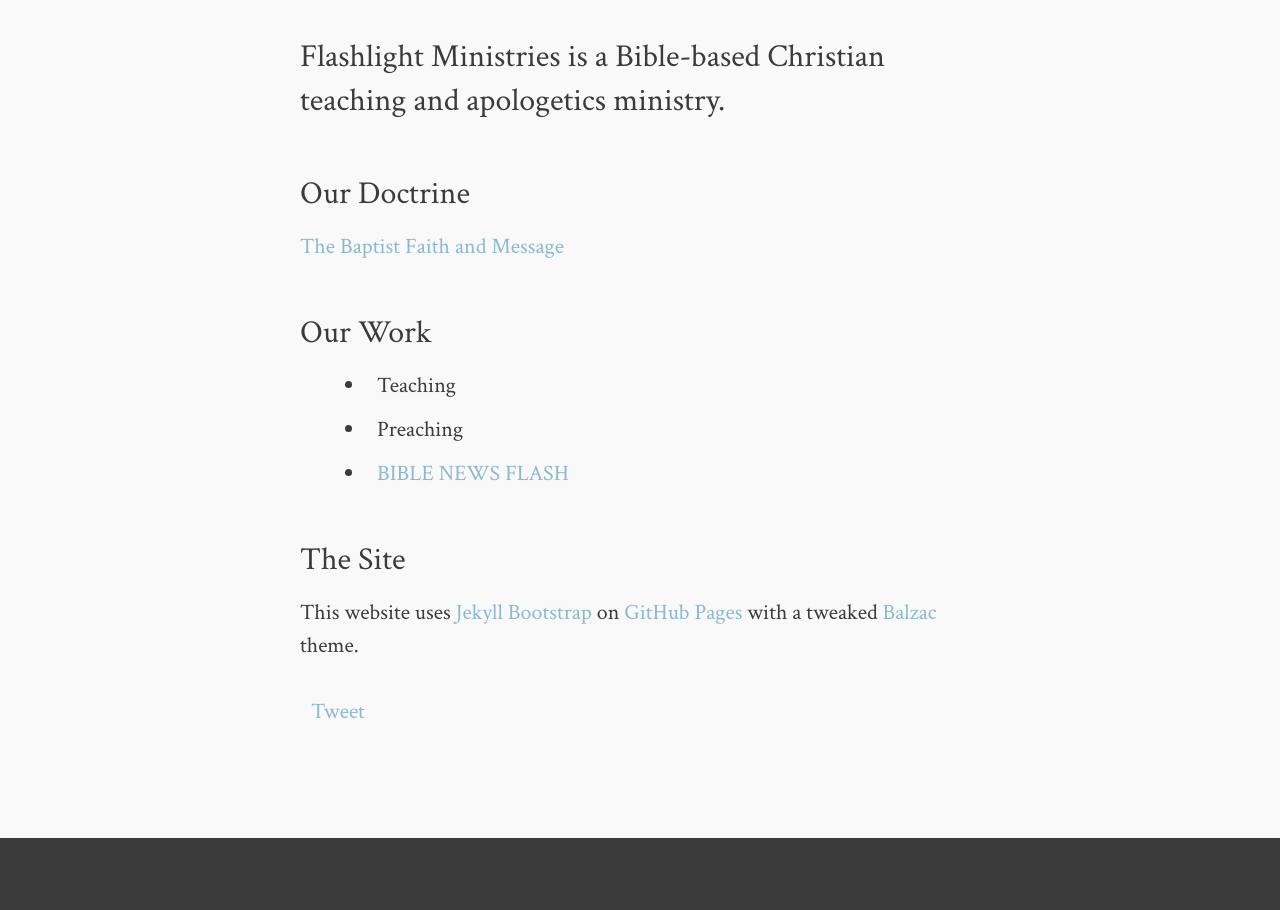
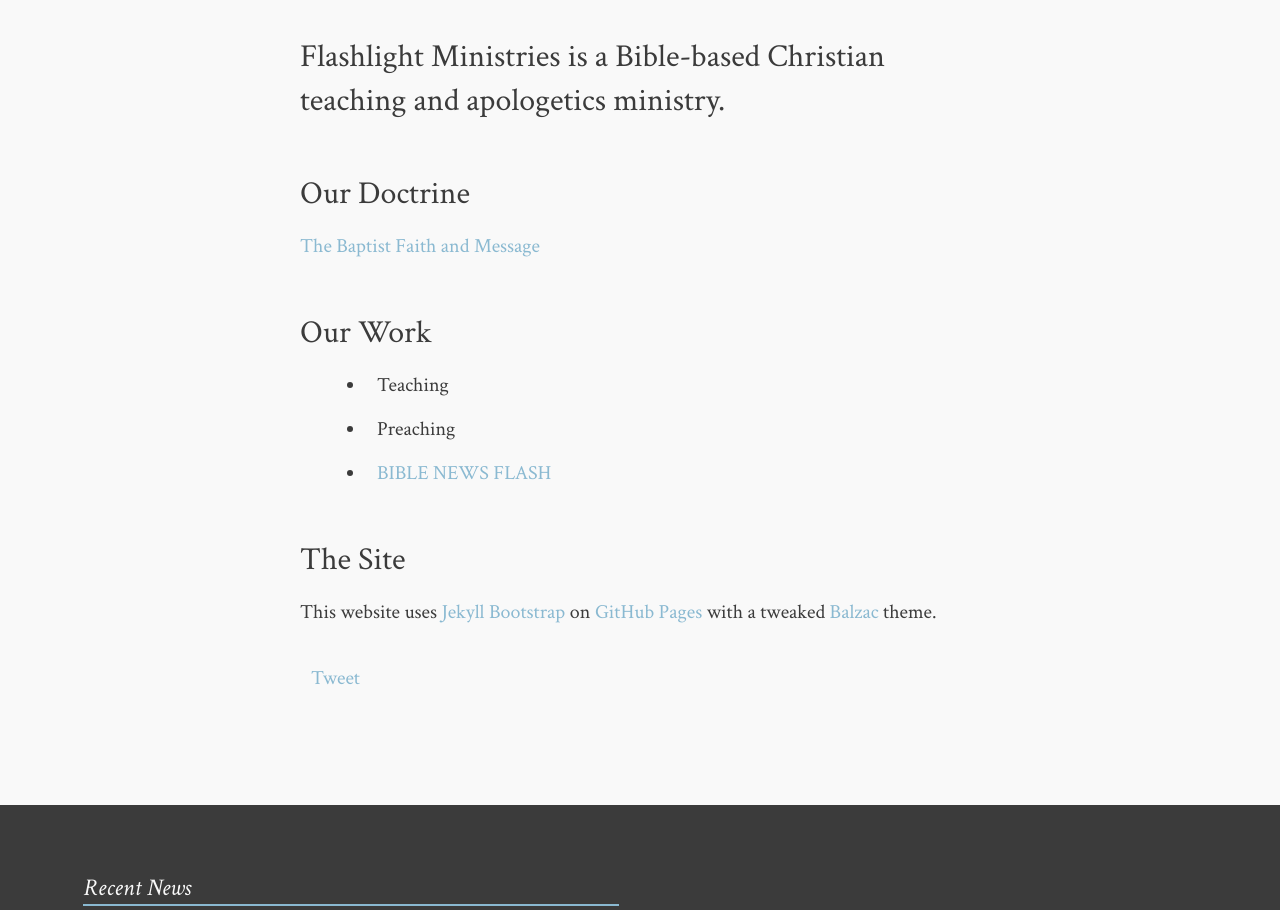
Before and after one commit to flashlightministries/unionbiblefellowship, a Jekyll site: the page built from about.md, in a window 1280 px wide. Shown: the part 678-1588 px from the top of the page. Built offline with Jekyll 4.4.1, drawn with Linux system fonts in a browser that asks for light colours; comment, search, counter and statistics services are not loaded.

Commit message:
Mobile font size

```diff
--- a/_sass/_variables.scss
+++ b/_sass/_variables.scss
@@ -42,7 +42,7 @@ $fs2:48px;
 $fs3:32px;
 $fs4:24px;
 
-$fsp:22px;
+$fsp:20px;
 
 $fs5:16px;
 $fs6:12px;
```
